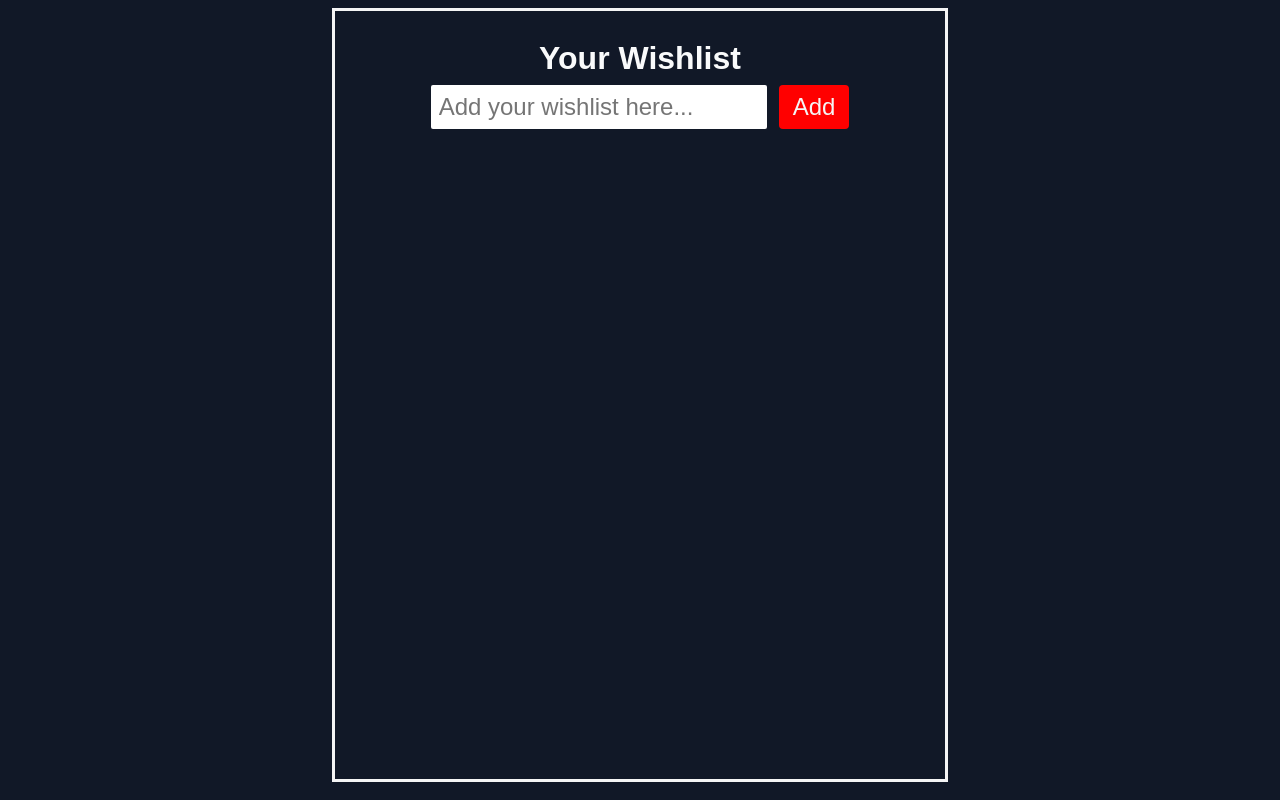
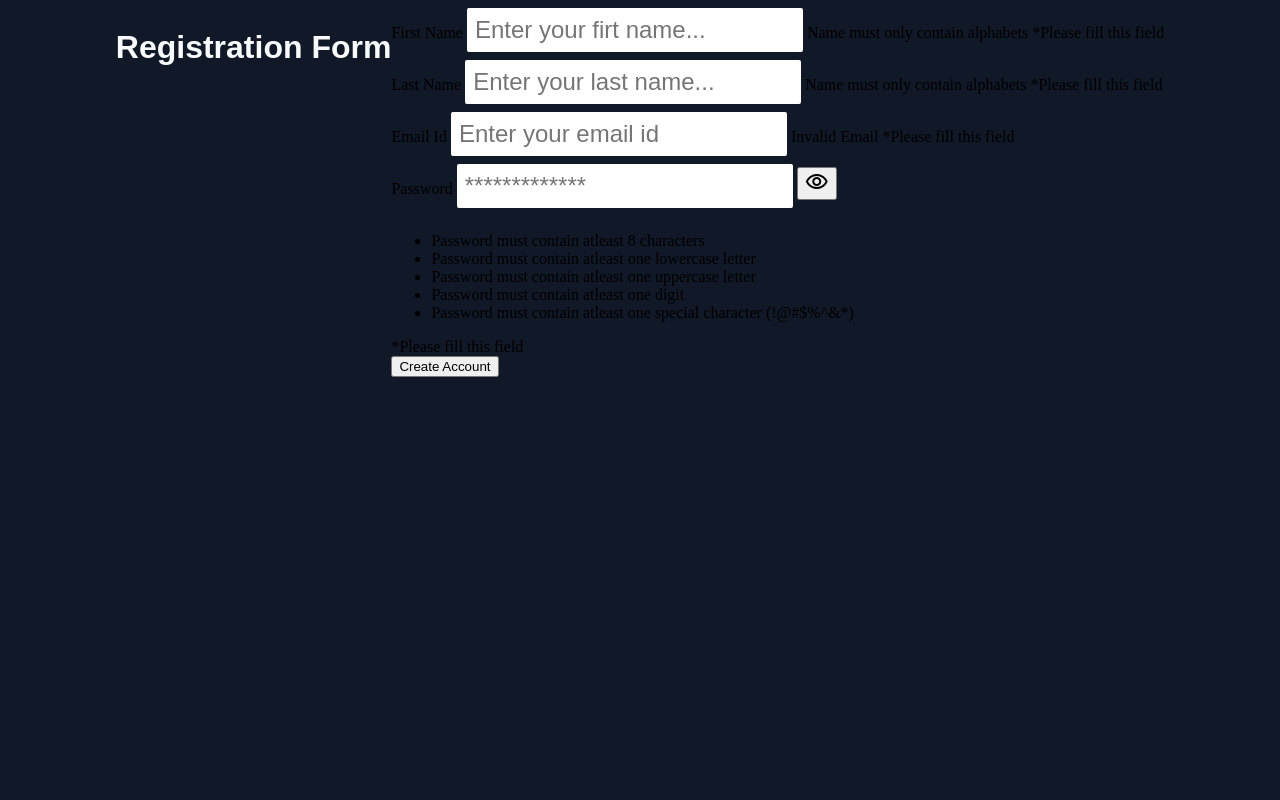
Before and after one commit to Naveen-paidi/Task-2-ApexPlanet-Frontend-Dev, a plain HTML site: page registration.html in a window 1280 px wide. Drawn offline with Linux system fonts and the light colour scheme.

Commit message:
registration.html

```diff
--- a/registration.html
+++ b/registration.html
@@ -3,23 +3,57 @@
 <head>
     <meta charset="UTF-8">
     <meta name="viewport" content="width=device-width, initial-scale=1.0">
-    <title>Wishlist</title>
+    <title>Form Validation</title>
     <link rel="stylesheet" href="registration.css">
 </head>
 
 <body>
-    <main class="main">
-        <h1 class="heading-1">Your Wishlist</h1>
-        <form class="todo-form">
-            <input type="text" class="input" placeholder="Add your wishlist here...">
-            <button class="add-button">Add</button>
-        </form>
-        <div class="todos-container">
+    <h1 class="heading-1">Registration Form</h1>
+    <form class="form">
+        <div class="fn-container gutter-small">
+            <label class="d-flex direction-column gap">First Name
+                <input data-key="firstName" class="input" placeholder="Enter your firt name...">
+            </label>
+            <span data-error="fn-error" class="error-message">Name must only contain alphabets</span>
+            <span class="empty-field">*Please fill this field</span>
+        </div>
 
+        <div class="ln-container gutter-small">
+            <label class="d-flex direction-column gap">Last Name
+                <input data-key="lastName" class="input" placeholder="Enter your last name...">
+            </label>
+            <span data-error="ln-error" class="error-message">Name must only contain alphabets</span>
+            <span class="empty-field">*Please fill this field</span>
         </div>
-    </main>
 
-    <script src="registration.js"></script>
+        <div class="email-container gutter-small">
+            <label class="d-flex direction-column gap">Email Id
+                <input data-key="email" type="email" class="input" placeholder="Enter your email id">
+            </label>
+            <span data-error="email-err" class="error-message">Invalid Email</span>
+            <span class="empty-field">*Please fill this field</span>
+        </div>
 
+        <div class="pwd-container gutter-small relative">
+            <label class="d-flex direction-column gap">Password
+                <input type="password" data-key="password" class="input" placeholder="*************">
+                <button class="btn absolute right-0">
+                    <span class="material-icons-outlined">
+                        visibility
+                    </span>
+                </button>
+            </label>
+            <ul data-error="pwd-error" class="error-message ul">
+                <li class="list">Password must contain atleast 8 characters</li>
+                <li class="list">Password must contain atleast one lowercase letter</li>
+                <li class="list">Password must contain atleast one uppercase letter</li>
+                <li class="list">Password must contain atleast one digit</li>
+                <li class="list">Password must contain atleast one special character (!@#$%^&*)</li>
+            </ul>
+            <span class="empty-field">*Please fill this field</span>
+        </div>
+        <button class="button btn-primary cursor">Create Account</button>
+    </form>
+    <script src="index.js"></script>
 </body>
 </html>
```
